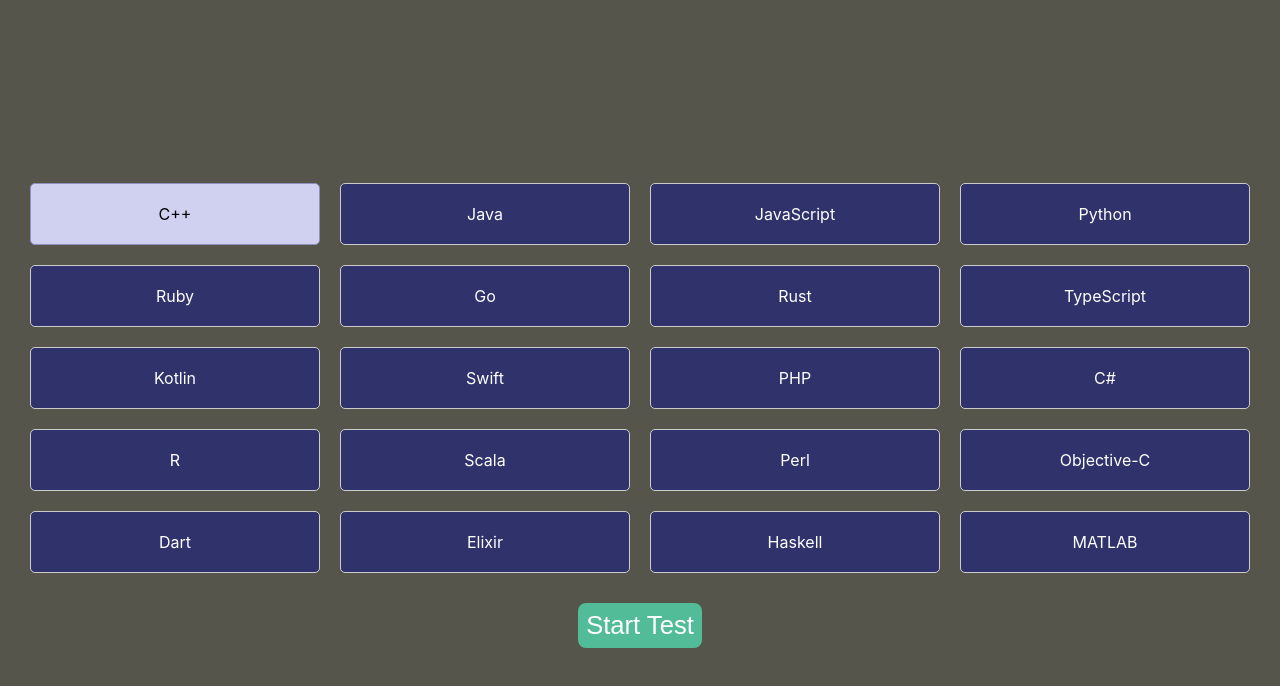
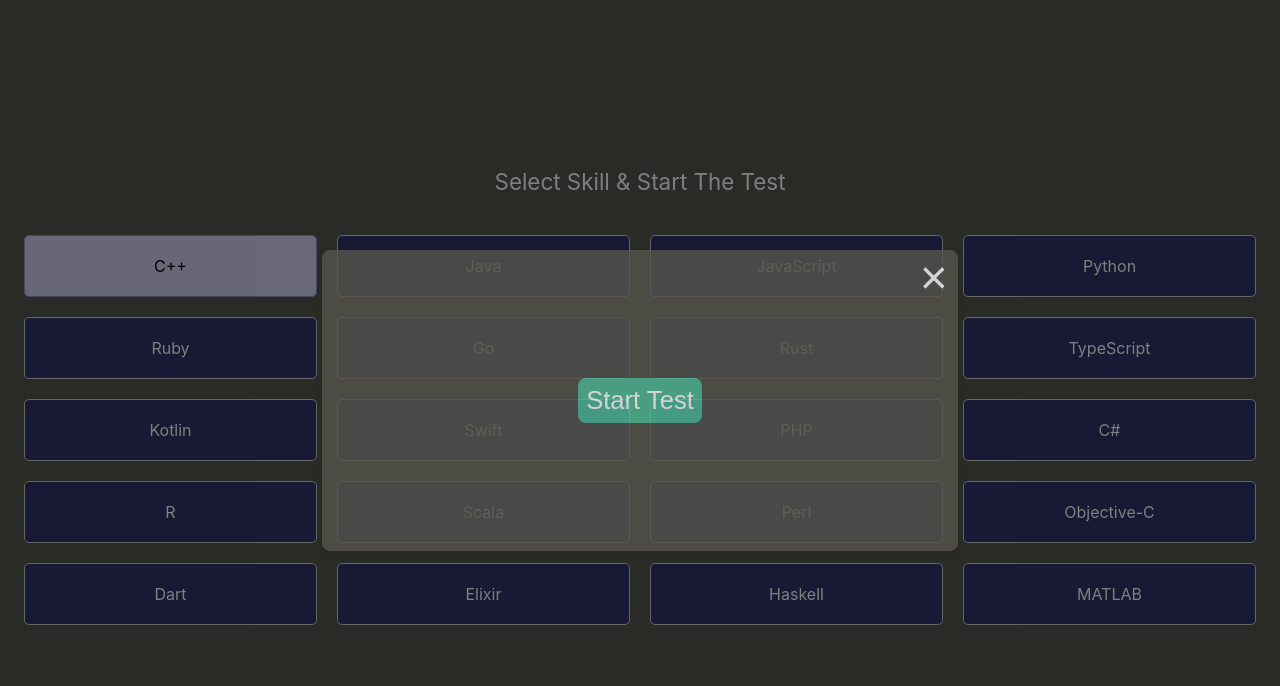
Before and after one commit to rohitd4007/quiz-app, a React (Create React App) app: page / in a window 1280 px wide. Both pictures are taken after a click on the element "C++". Shown: the top 686 px of the page. Built offline with nearby package versions, Linux system fonts and the light colour scheme.

Commit message:
added popup

```diff
--- /dev/null
+++ b/src/Components/popupComponent/Popup.css
@@ -0,0 +1,37 @@
+.modal-overlay {
+    position: fixed;
+    top: 0;
+    left: 0;
+    right: 0;
+    bottom: 0;
+    background: rgba(0, 0, 0, 0.5);
+    display: flex;
+    justify-content: center;
+    align-items: center;
+    z-index: 1000;
+}
+
+.modal-content {
+    padding: 20px;
+    border-radius: 8px;
+    text-align: center;
+    box-shadow: 0 2px 10px rgba(0, 0, 0, 0.1);
+    padding: 8rem 16rem;
+    position: relative;
+    opacity: 80%;
+}
+
+.close-button {
+    position: absolute;
+    top: 0;
+    right: 10px;
+    background: none;
+    border: none;
+    font-size: 3rem;
+    cursor: pointer;
+    color: #ffffff;
+}
+
+.close-button:hover {
+    opacity: 0.7;
+}
--- /dev/null
+++ b/src/Components/popupComponent/Popup.jsx
@@ -0,0 +1,21 @@
+import React from 'react';
+import './Popup.css';
+import StartQuiz from '../StartQuiz';
+
+const Popup = ({ isVisible, onClose, onStartTest }) => {
+    if (!isVisible) return null;
+
+    return (
+        <div className="modal-overlay">
+            <div className="modal-content">
+                {/* <h2>Start Test</h2>
+                <button onClick={onStartTest} className="start-test-button">Start Test</button> */}
+                <button onClick={onClose} className="close-button">&times;</button>
+                <StartQuiz />
+
+            </div>
+        </div>
+    );
+};
+
+export default Popup;
--- a/src/Components/selectSkillComponent/SelectSkill.css
+++ b/src/Components/selectSkillComponent/SelectSkill.css
@@ -1,9 +1,19 @@
+.skill-body {
+    margin: auto;
+}
+
 .skills-container {
     display: flex;
     flex-wrap: wrap;
     justify-content: center;
     align-items: center;
-    margin: 20px;
+    margin: 14px;
+}
+
+.skill-title {
+    padding: 1rem;
+    text-align: center;
+    font-size: 1.4rem
 }
 
 .skill-card {
--- a/src/Components/selectSkillComponent/SelectSkill.jsx
+++ b/src/Components/selectSkillComponent/SelectSkill.jsx
@@ -3,6 +3,7 @@
 import React, { useState, useEffect, useContext } from "react";
 import './SelectSkill.css';
 import StartQuiz from "../StartQuiz";
+import Popup from "../popupComponent/Popup";
 
 const skills = [
     'C++', 'Java', 'JavaScript', 'Python', 'Ruby', 'Go', 'Rust', 'TypeScript',
@@ -13,13 +14,28 @@ const skills = [
 const SelectSkill = (params) => {
 
     const [selectedSkill, setSelectedSkill] = useState(null);
+    const [isModalVisible, setIsModalVisible] = useState(false);
+
 
     const handleSkillClick = (skill) => {
         setSelectedSkill(skill);
+        setIsModalVisible(true)
+    };
+
+
+    const handleCloseModal = () => {
+        setIsModalVisible(false);
+    };
+
+    const handleStartTest = () => {
+        console.log(`Starting test for ${selectedSkill}`);
+        setIsModalVisible(false);
     };
 
     return (
-        <div>
+        <>
+            <div className="skill-body">
+                <div className="skill-title">Select Skill & Start The Test</div>
                 <div className="skills-container">
                     {skills.map((skill, index) => (
                         <div
@@ -31,13 +47,13 @@ const SelectSkill = (params) => {
                         </div>
                     ))}
                 </div>
-            {selectedSkill && (
-                <div className="selected-skill">
-                    {/* Selected Skill: {selectedSkill} */}
-                    <StartQuiz />
             </div>
-            )}
-        </div>
+            <Popup
+                isVisible={isModalVisible}
+                onClose={handleCloseModal}
+                onStartTest={handleStartTest}
+            />
+        </>
     );
 };
 
```
Lines whose indentation alone changed are shown as unchanged.
